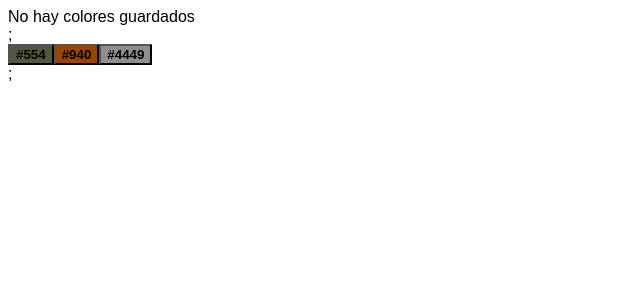
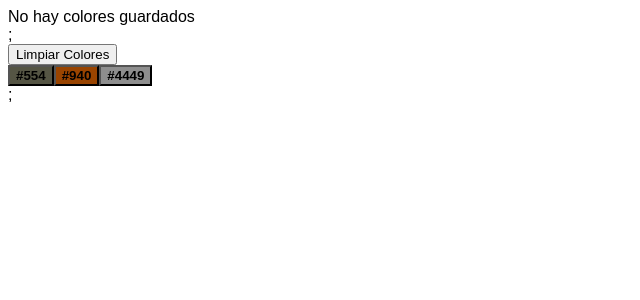
Before and after one commit to JohanViancha/colorList, a React app: page / in a window 1280 px wide. Shown: the top 300 px of the page, without its empty margins (0-640 px from the left). Built offline with nearby package versions, Linux system fonts and the light colour scheme.

Commit message:
add button clear

```diff
--- a/src/components/ColorList.jsx
+++ b/src/components/ColorList.jsx
@@ -1,6 +1,6 @@
 import Swal from 'sweetalert2';
 
-const ColorList = ({ colorsList = []}) => {
+const ColorList = ({ colorsList = [], handleClickClearColors}) => {
 
   const handleCopy = (color) => {
     navigator.clipboard.writeText(color).then(() => {
@@ -17,6 +17,18 @@ const ColorList = ({ colorsList = []}) => {
   }
 
   return (
+    <>
+    {colorsList.length > 0 && (
+      <div className="text-center mb-3">
+        <button
+          type="button"
+          className="btn btn-danger"
+          onClick={handleClickClearColors}
+        >
+          Limpiar Colores
+        </button>
+      </div>
+    )}
     <div className="list-group text-center">
       {colorsList.length > 0 ? (
         colorsList.map((color, index) => (
@@ -41,6 +53,7 @@ const ColorList = ({ colorsList = []}) => {
         </div>
       )}
     </div>
+    </>
   );
 };
 
```
